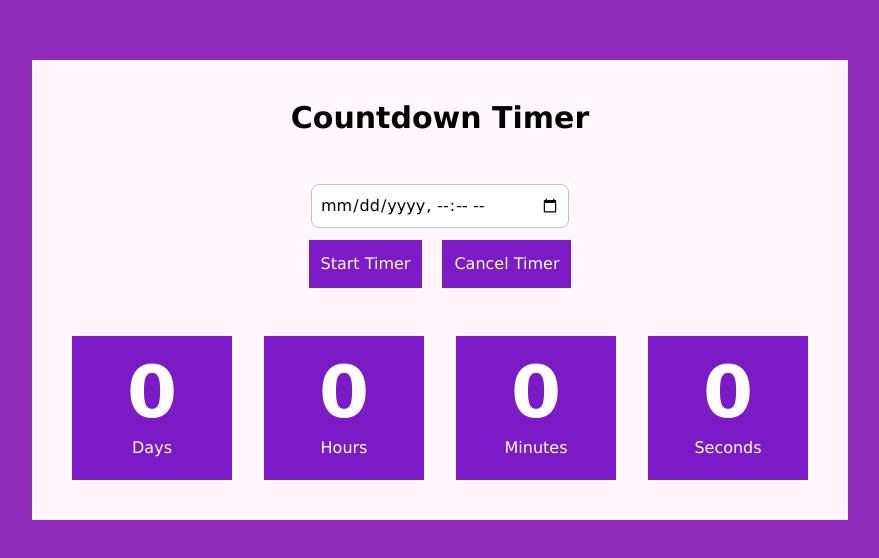
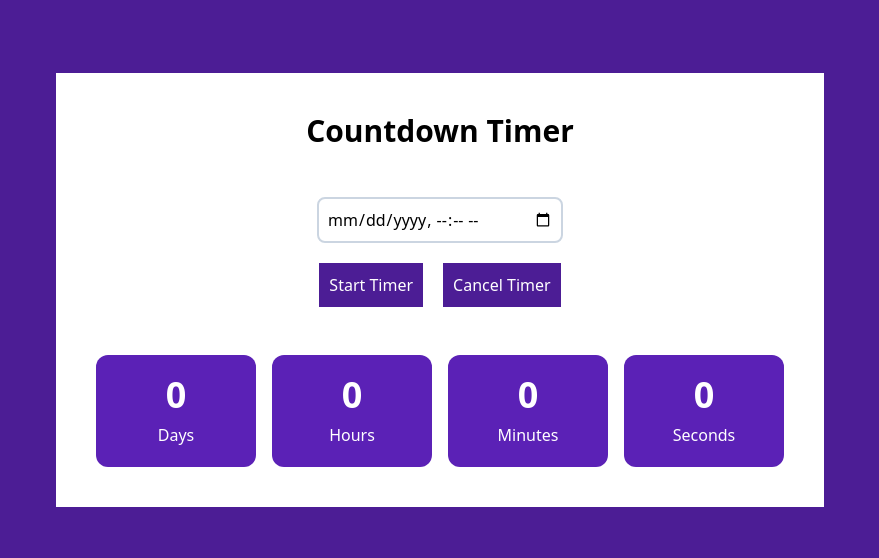
Before and after one commit to shubhamrawat0269/countdown-timer-app, a React (Vite) app: page / in a window 1280 px wide. Shown: the part 110-668 px from the top of the page, without its empty margins (200-1079 px from the left). Built offline with nearby package versions, Linux system fonts and the light colour scheme.

Commit message:
Different Screen Friendly Design Done

```diff
--- a/src/App.jsx
+++ b/src/App.jsx
@@ -2,7 +2,7 @@ import CountdownTimer from "./components/CountdownTimer";
 
 function App() {
   return (
-    <div className="primary__bg w-screen h-screen flex justify-center items-center">
+    <div className="bg-violet-900 grid place-content-center h-screen">
       <CountdownTimer />
     </div>
   );
--- a/src/components/CountdownTimer.jsx
+++ b/src/components/CountdownTimer.jsx
@@ -2,16 +2,16 @@ import React from "react";
 
 const CountdownTimer = () => {
   return (
-    <div className="flex justify-center gap-12 items-center flex-col secondary__bg p-10">
+    <div className="flex justify-center gap-12 items-center flex-col bg-white p-10">
       <h1 className="text-3xl font-bold">Countdown Timer</h1>
       <form
         onSubmit={() => {}}
-        className="flex flex-col gap-3 justify-center items-center"
+        className="flex flex-col gap-5 justify-center items-center"
       >
         <label htmlFor="datetime">
           <input
             type="datetime-local"
-            className=" p-2 outline-none rounded-lg border__style"
+            className=" p-2 outline-none rounded-lg border-2 border-slate-300"
             name="datetime"
             id="datetime"
             autoCapitalize="off"
@@ -19,23 +19,27 @@ const CountdownTimer = () => {
         </label>
 
         <div className="flex gap-5">
-          <button className="btn">Start Timer</button>
-          <button className="btn">Cancel Timer</button>
+          <button className="p-2.5 text-white bg-violet-900 hover:bg-violet-800">
+            Start Timer
+          </button>
+          <button className="p-2.5 text-white bg-violet-900 hover:bg-violet-800">
+            Cancel Timer
+          </button>
         </div>
       </form>
 
-      <div className="flex justify-center gap-8 items-center ">
-        <div className="flex justify-center gap-2 items-center flex-col timer__bg p-5 w-40">
-          <span className="font-bold text-7xl">0</span> Days
+      <div className="grid grid-cols-2 gap-2 lg:grid-cols-4 lg:gap-4">
+        <div className="flex justify-center gap-2 items-center rounded-xl md:flex-col bg-violet-800 hover:bg-violet-900 text-white p-5 w-40">
+          <span className="font-bold text-4xl">0</span> Days
         </div>
-        <div className="flex justify-center gap-2 items-center flex-col timer__bg p-5 w-40">
-          <span className="font-bold text-7xl">0</span> Hours
+        <div className="flex justify-center gap-2 items-center  rounded-xl  md:flex-col bg-violet-800 hover:bg-violet-900 text-white p-5 w-40">
+          <span className="font-bold text-4xl">0</span> Hours
         </div>
-        <div className="flex justify-center gap-2 items-center flex-col timer__bg p-5 w-40">
-          <span className="font-bold text-7xl">0</span> Minutes
+        <div className="flex justify-center gap-2 items-center rounded-xl  md:flex-col bg-violet-800 hover:bg-violet-900 text-white p-5 w-40">
+          <span className="font-bold text-4xl">0</span> Minutes
         </div>
-        <div className="flex justify-center gap-2 items-center flex-col timer__bg p-5 w-40">
-          <span className="font-bold text-7xl">0</span> Seconds
+        <div className="flex justify-center gap-2 items-center rounded-xl  md:flex-col bg-violet-800 hover:bg-violet-900 text-white p-5 w-40">
+          <span className="font-bold text-4xl">0</span> Seconds
         </div>
       </div>
     </div>
--- a/src/index.css
+++ b/src/index.css
@@ -1,45 +1,3 @@
 @tailwind base;
 @tailwind components;
 @tailwind utilities;
-
-* {
-    margin: 0;
-    padding: 0;
-    box-sizing: border-box;
-}
-
-body {
-    font-family: Verdana, Geneva, Tahoma, sans-serif;
-}
-
-:root {
-    --primary-clr: #912BBC;
-    --btn-clr: #7d1ac8;
-    --timer-bg: #FF204E;
-}
-
-.primary__bg {
-    background-color: var(--primary-clr);
-
-}
-
-.secondary__bg {
-    background-color: #FFF7FC;
-}
-
-.timer__bg {
-    background-color: var(--btn-clr);
-    color: #FFFFFF;
-}
-
-.border__style {
-    border: 1px solid silver;
-}
-
-.btn {
-    padding: 0.75rem;
-    border: none;
-    outline: none;
-    background-color: var(--btn-clr);
-    color: #FFFFFF;
-}
```
